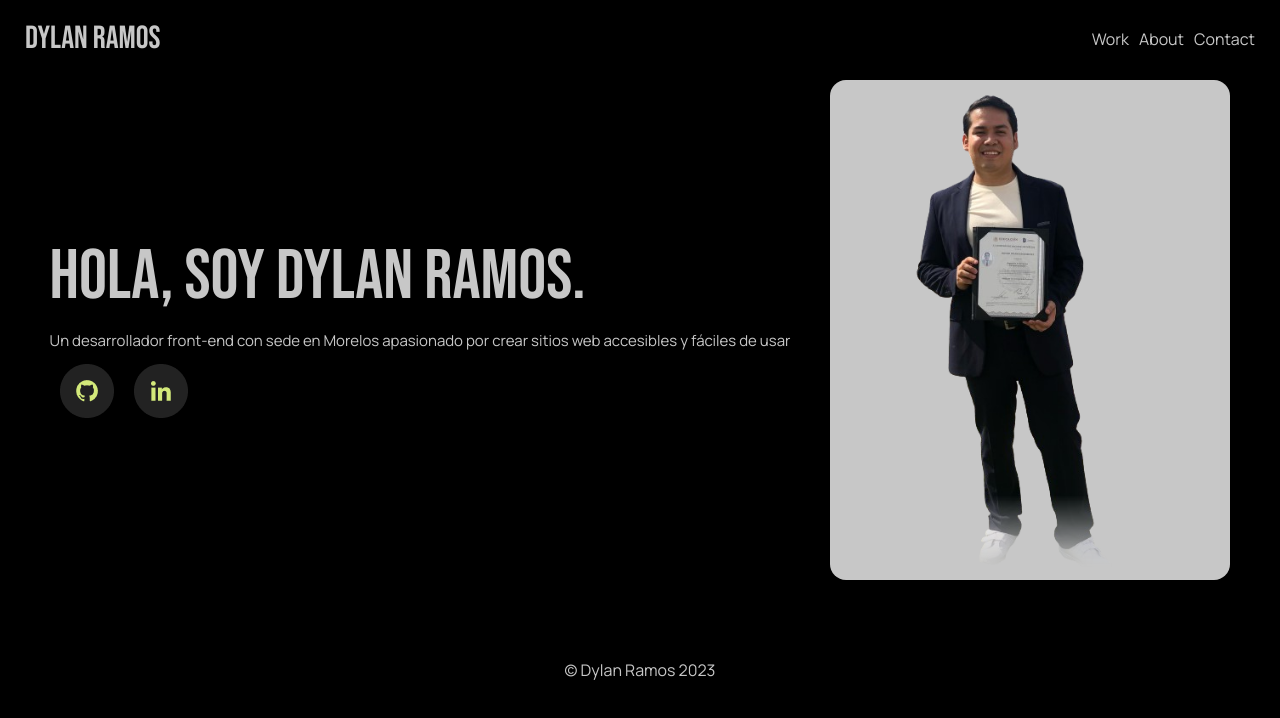
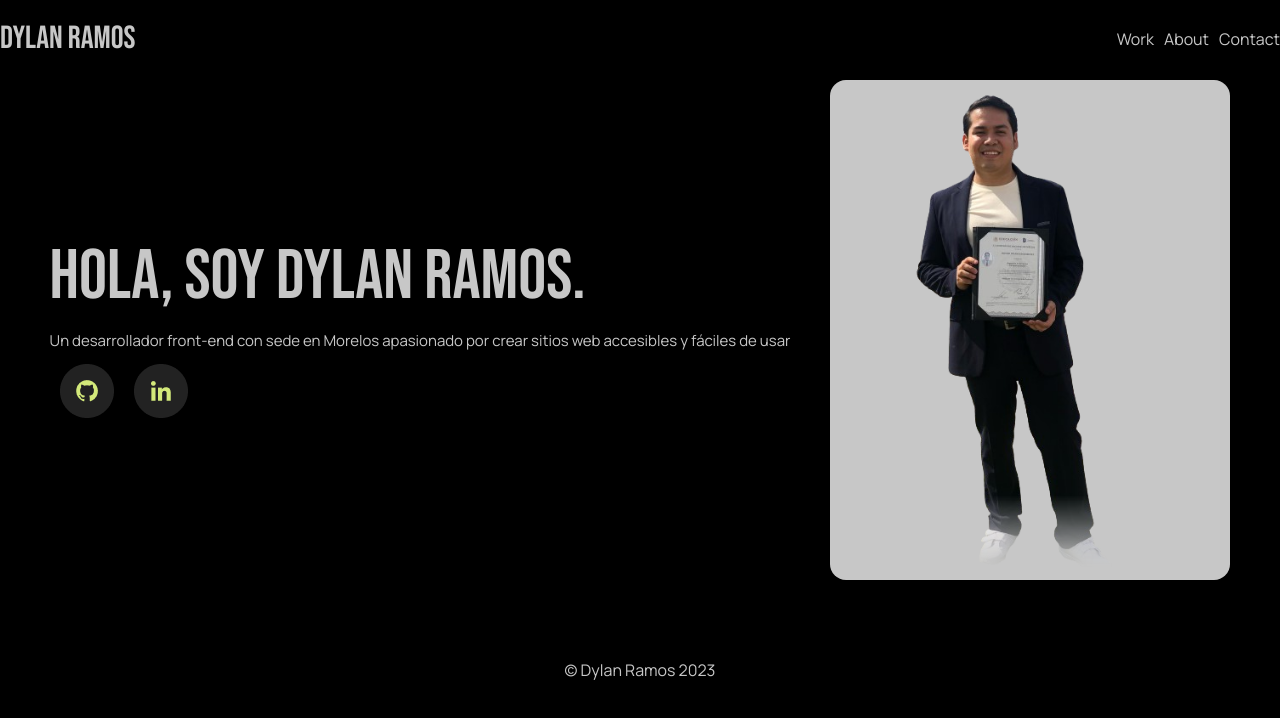
Before and after one commit to DylanBenz2000/portafolio-react, a React (Vite) app: page / in a window 1280 px wide. Shown: the top 718 px of the page. Built offline with nearby package versions, Linux system fonts and the light colour scheme.

Commit message:
Se cambiaron estilos

```diff
--- a/src/components/Header/Header.module.css
+++ b/src/components/Header/Header.module.css
@@ -2,7 +2,6 @@
 .navbar{
     display: flex;
     justify-content: space-between;
-    margin: 0 25px;
     /* display: flex;
     justify-content: space-between; */
     /* border: 3px solid blue; */
```
